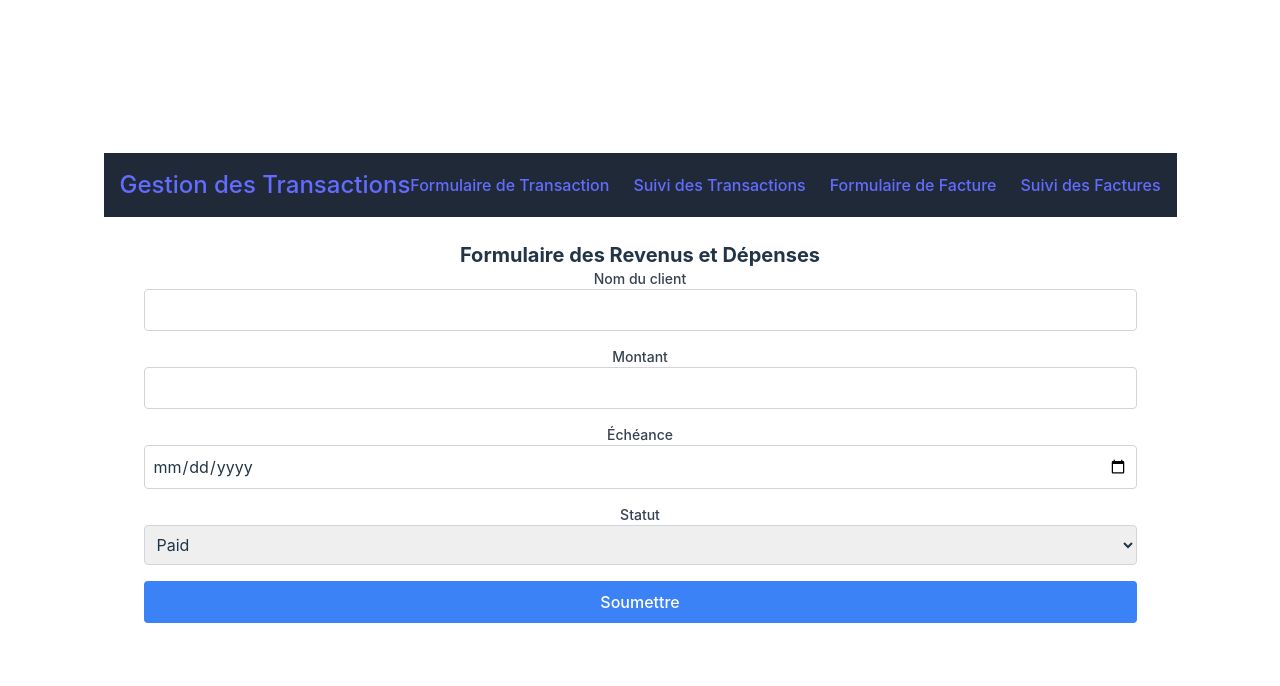
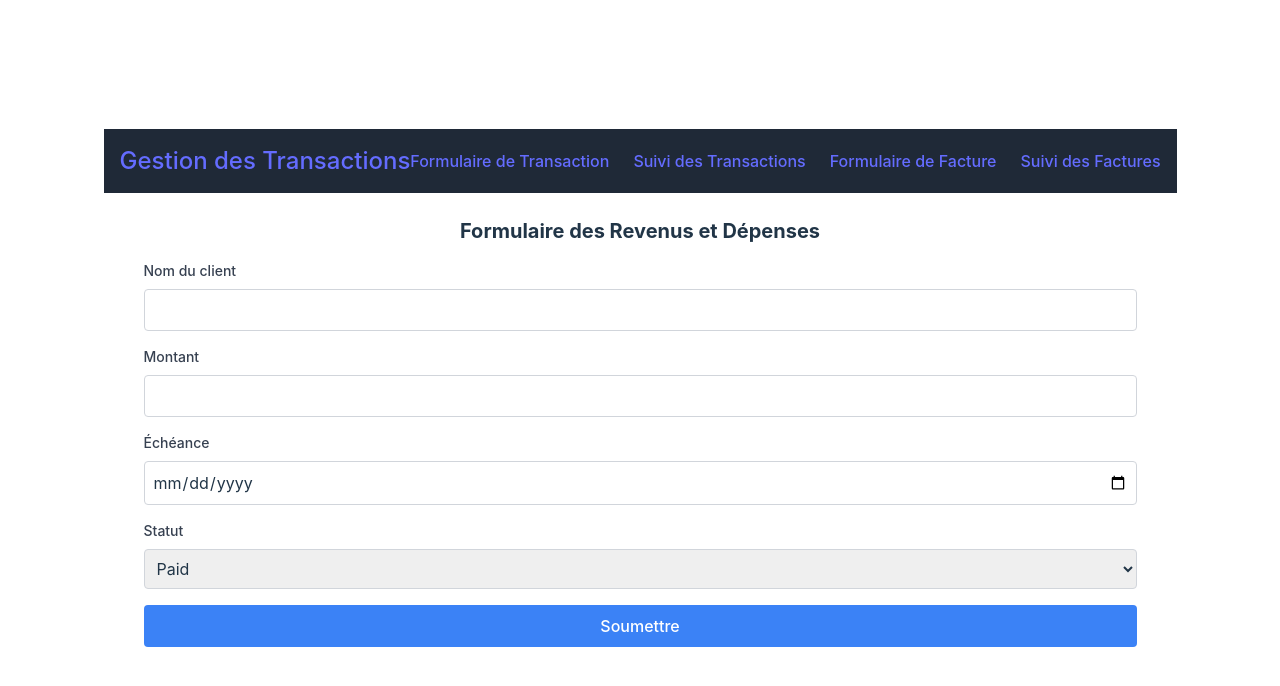
Before and after one commit to RomainDoyen/erp, a React (Vite) app in the folder erp-front/: page /add-invoice in a window 1280 px wide. Shown: the top 686 px of the page. Built offline with nearby package versions, Linux system fonts and the light colour scheme.

Commit message:
Spacing Modal elements

```diff
--- a/erp-front/src/components/ui/FormInput.tsx
+++ b/erp-front/src/components/ui/FormInput.tsx
@@ -6,8 +6,8 @@ const FormInput = React.forwardRef<
   FormInputProps
 >(({ label, type, name, error, options, ...rest }, ref) => {
   return (
-    <div>
-      <label className="block text-sm font-medium text-gray-700">{label}</label>
+    <div className="my-4 space-y-2">
+      <label className="block text-sm text-left font-medium text-gray-700">{label}</label>
       {type === "select" ? (
         <select
           name={name}
```
